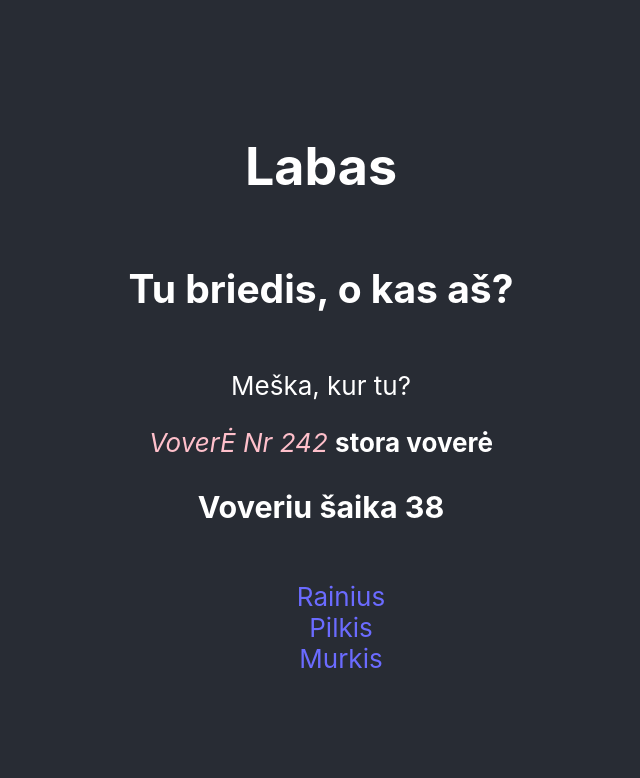
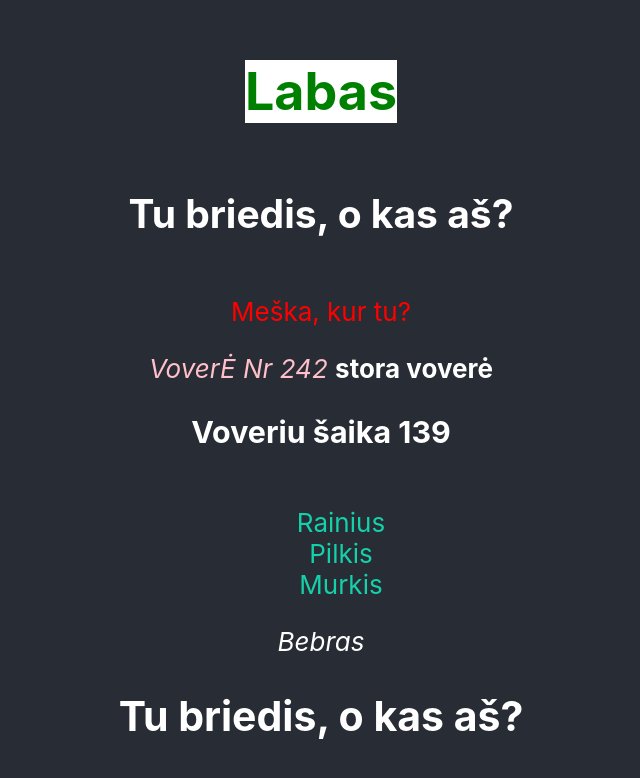
Before and after one commit to brokenfingers/reactjs_bit, a React (Create React App) app: page / in a window 1280 px wide. Shown: the top 778 px of the page, without its empty margins (319-959 px from the left). Built offline with nearby package versions, Linux system fonts and the light colour scheme.

Commit message:
randColor Kates

```diff
--- a/src/App.jsx
+++ b/src/App.jsx
@@ -1,18 +1,28 @@
 import './App.css';
+import Bebras from './Components/001/Bebras';
 import Briedis from './Components/001/Briedis';
 import Kates from './Components/001/Kates';
 import Meska from './Components/001/Meska';
+import Miskas from './Components/001/Miskas';
 import Vovere from './Components/001/Vovere';
+import rand from './Functions/rand';
 
 function App() {
   return (
     <div className="App">
       <header className="App-header">
-        <h1>Labas</h1>
-        <Briedis></Briedis>
-        <Meska></Meska>
+        <h1 style={
+          {
+            color: 'green',
+            backgroundColor: 'white'
+          }
+        }>Labas</h1>
+        <Briedis ></Briedis>
+        <Meska ></Meska>
         <Vovere></Vovere>
         <Kates></Kates>
+        <Bebras></Bebras>
+        <Miskas></Miskas>
       </header>
     </div>
   );
--- /dev/null
+++ b/src/Components/001/Bebras.jsx
@@ -0,0 +1,8 @@
+import rand from '../../Functions/rand'
+
+function Bebras() {
+
+    return rand(1, 0) ? <i>Bebras</i> : <u>Bebras</u>
+}
+
+export default Bebras;
--- a/src/Components/001/Briedis.jsx
+++ b/src/Components/001/Briedis.jsx
@@ -1,7 +1,13 @@
+import rand from '../../Functions/rand'
+
 function Briedis() {
 
 
-    return <h2>Tu briedis, o kas aš?</h2>
+    return <h2 style={
+        {
+            fontSize: rand(10, 50)+'px'
+        }
+    }>Tu briedis, o kas aš?</h2>
 }
 
 export default Briedis;
--- a/src/Components/001/Kates.jsx
+++ b/src/Components/001/Kates.jsx
@@ -1,6 +1,8 @@
+import randColor from "../../Functions/randColor";
+
 function Kates() {
     return (
-        <ul className="kates">
+        <ul className="kates" style={{color: '#'+randColor()}}>
             <li>Rainius</li>
             <li>Pilkis</li>
             <li>Murkis</li>
--- a/src/Components/001/Meska.jsx
+++ b/src/Components/001/Meska.jsx
@@ -1,5 +1,13 @@
+import rand from '../../Functions/rand'
+
 function Meska() {
-    return <p>Meška, kur tu?</p>
+    return (
+         <p style={
+            {
+                color: rand(0, 1) ? 'blue' : 'red'
+            }
+        }>Meška, kur tu?</p>
+        )
 }
 
 export default Meska;
--- /dev/null
+++ b/src/Components/001/Miskas.jsx
@@ -0,0 +1,13 @@
+import rand from "../../Functions/rand";
+import Briedis from "./Briedis";
+import Meska from "./Meska";
+
+function Miskas(){
+    return (
+        <>
+            {rand(0, 1) ? <Meska></Meska> : <Briedis></Briedis>}
+        </>
+    )
+}
+
+export default Miskas;
--- a/src/Functions/rand.js
+++ b/src/Functions/rand.js
@@ -1,6 +1,6 @@
 function rand(min, max) {
 
-    return Math.floor(Math.random() * (+max - +min + 1))
+    return Math.round(Math.random() * (max - min) + min)
 }
 
 export default rand;
--- /dev/null
+++ b/src/Functions/randColor.js
@@ -0,0 +1,5 @@
+function randColor() {
+    return Math.floor(Math.random() * 16777215).toString(16);
+}
+
+export default randColor;
```
